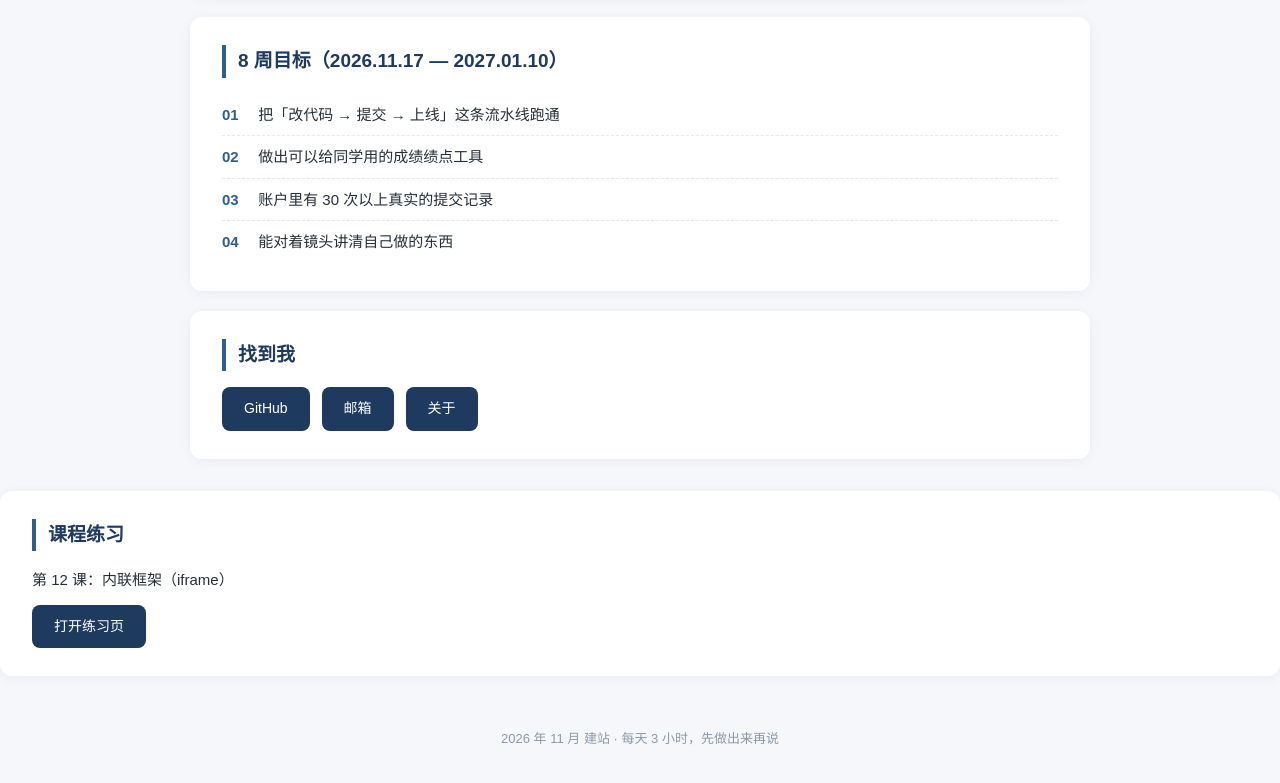
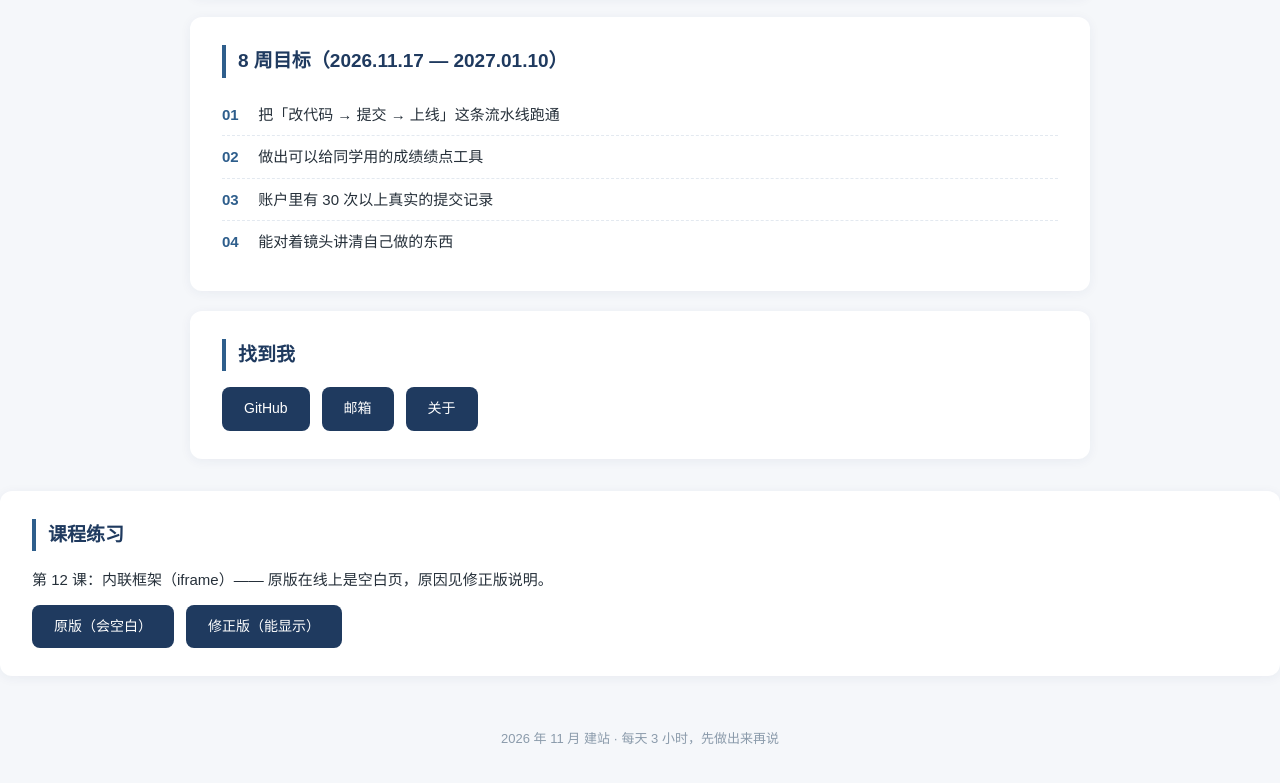
Before and after one commit to y-q-bobo/my-first-site-my, a plain HTML site: page index.html in a window 1280 px wide. Shown: the part 455-1238 px from the top of the page. Drawn offline with Linux system fonts and the light colour scheme.

Commit message:
更新：11-18

```diff
--- a/index.html
+++ b/index.html
@@ -59,9 +59,10 @@
     <!-- 练习页 -->
     <section class="card">
       <h2>课程练习</h2>
-      <p>第 12 课：内联框架（iframe）</p>
+      <p>第 12 课：内联框架（iframe）—— 原版在线上是空白页，原因见修正版说明。</p>
       <div class="links">
-        <a class="btn" href="pages/iframe-demo.html">打开练习页</a>
+        <a class="btn" href="pages/iframe-demo.html">原版（会空白）</a>
+        <a class="btn" href="pages/iframe-fixed.html">修正版（能显示）</a>
       </div>
     </section>
   <footer id="about">
```
